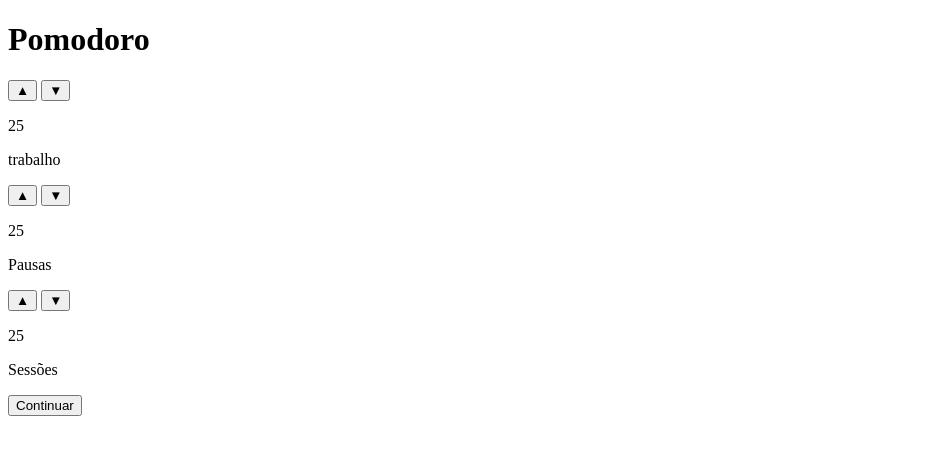
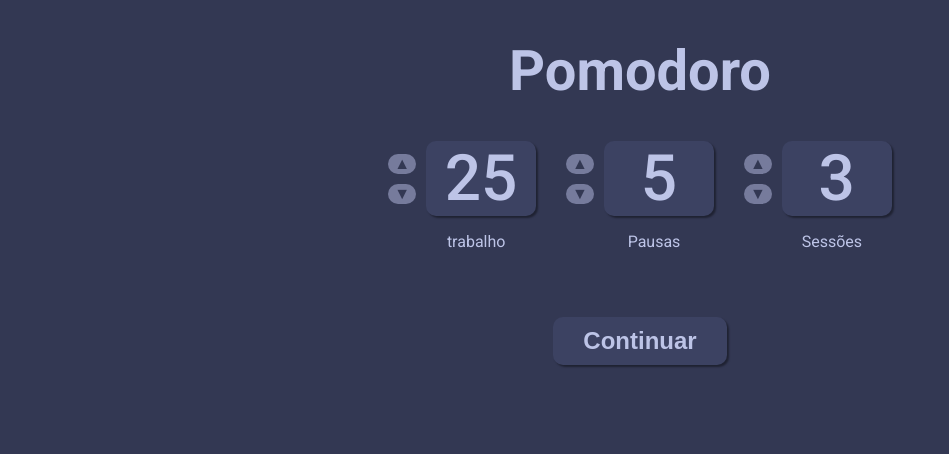
Before and after one commit to thiagolemosdev/devChallengePomodoro, a plain HTML site: page inicio.html in a window 1280 px wide. Shown: the whole page, without its empty margins (0-949 px from the left). Drawn offline with Linux system fonts and the light colour scheme.

Commit message:
inicio Concluido

```diff
--- /dev/null
+++ b/css/pomodoro.css
@@ -0,0 +1,21 @@
+* {
+  box-sizing: border-box;
+}
+
+body {
+  background: #333853;
+  font-family: "Roboto", sans-serif;
+  color: #bdc4e7;
+}
+
+nav {
+  display: flex;
+  justify-content: space-between;
+  margin: 0 auto;
+  width: 800px;
+}
+
+nav > p {
+  font-size: 1.5em;
+  font-weight: 500;
+}
--- a/css/style.css
+++ b/css/style.css
@@ -0,0 +1,71 @@
+* {
+  box-sizing: border-box;
+}
+
+body {
+  background: #333853;
+  font-family: "Roboto", sans-serif;
+  color: #bdc4e7;
+}
+
+main {
+  text-align: center;
+}
+
+main h1 {
+  font-size: 3.5em;
+}
+
+section {
+  display: flex;
+  flex-direction: row;
+  justify-content: center;
+  gap: 30px;
+}
+section > div > p {
+  margin-left: 28px;
+}
+
+section > div > div {
+  display: flex;
+  flex-direction: row;
+  justify-content: center;
+  align-items: center;
+  gap: 10px;
+}
+
+section > div > div > div {
+  display: flex;
+  flex-direction: column;
+  gap: 10px;
+}
+
+section button {
+  color: #333853;
+  font-size: 1em;
+  background: #767b9c;
+  border: 0;
+  border-radius: 10px;
+}
+
+section > div > div p {
+  margin: 0;
+  font-size: 4em;
+  font-weight: 500;
+  background: #3c4262;
+  width: 110px;
+  border-radius: 10px;
+  box-shadow: 2px 2px 2px rgba(0, 0, 0, 0.4);
+}
+
+main > button {
+  margin-top: 50px;
+  font-size: 1.5em;
+  background: #3c4262;
+  border: 0;
+  padding: 10px 30px 10px 30px;
+  color: #bdc4e7;
+  font-weight: bold;
+  border-radius: 10px;
+  box-shadow: 2px 2px 2px rgba(0, 0, 0, 0.4);
+}
--- a/inicio.html
+++ b/inicio.html
@@ -1,17 +1,26 @@
 <!DOCTYPE html>
-<html lang="en">
+<html lang="pt-br">
 
 <head>
   <meta charset="UTF-8">
   <meta http-equiv="X-UA-Compatible" content="IE=edge">
   <meta name="viewport" content="width=device-width, initial-scale=1.0">
+
+  <!-- CSS -->
+  <link rel="stylesheet" href="css/style.css">
+
+  <!-- Fontes -->
+  <link rel="preconnect" href="https://fonts.googleapis.com">
+  <link rel="preconnect" href="https://fonts.gstatic.com" crossorigin>
+  <link href="https://fonts.googleapis.com/css2?family=Roboto:wght@400;500;700&display=swap" rel="stylesheet">
+
   <title>Pomodoro</title>
 </head>
-<main>
-  <h1>Pomodoro</h1>
-  <section>
-    <div>
 
+<body>
+  <main>
+    <h1>Pomodoro</h1>
+    <section>
       <div>
         <div>
           <div>
@@ -29,7 +38,7 @@
             <button>▲</button>
             <button>▼</button>
           </div>
-          <p>25</p>
+          <p>5</p>
         </div>
         <p>Pausas</p>
       </div>
@@ -40,18 +49,14 @@
             <button>▲</button>
             <button>▼</button>
           </div>
-          <p>25</p>
+          <p>3</p>
         </div>
         <p>Sessões</p>
       </div>
 
-    </div>
-  </section>
-  <button>Continuar</button>
-</main>
-
-<body>
-
+    </section>
+    <button>Continuar</button>
+  </main>
 </body>
 
 </html>
```
Also changed, not shown: pomodoro.html (+27 -3 lines).
